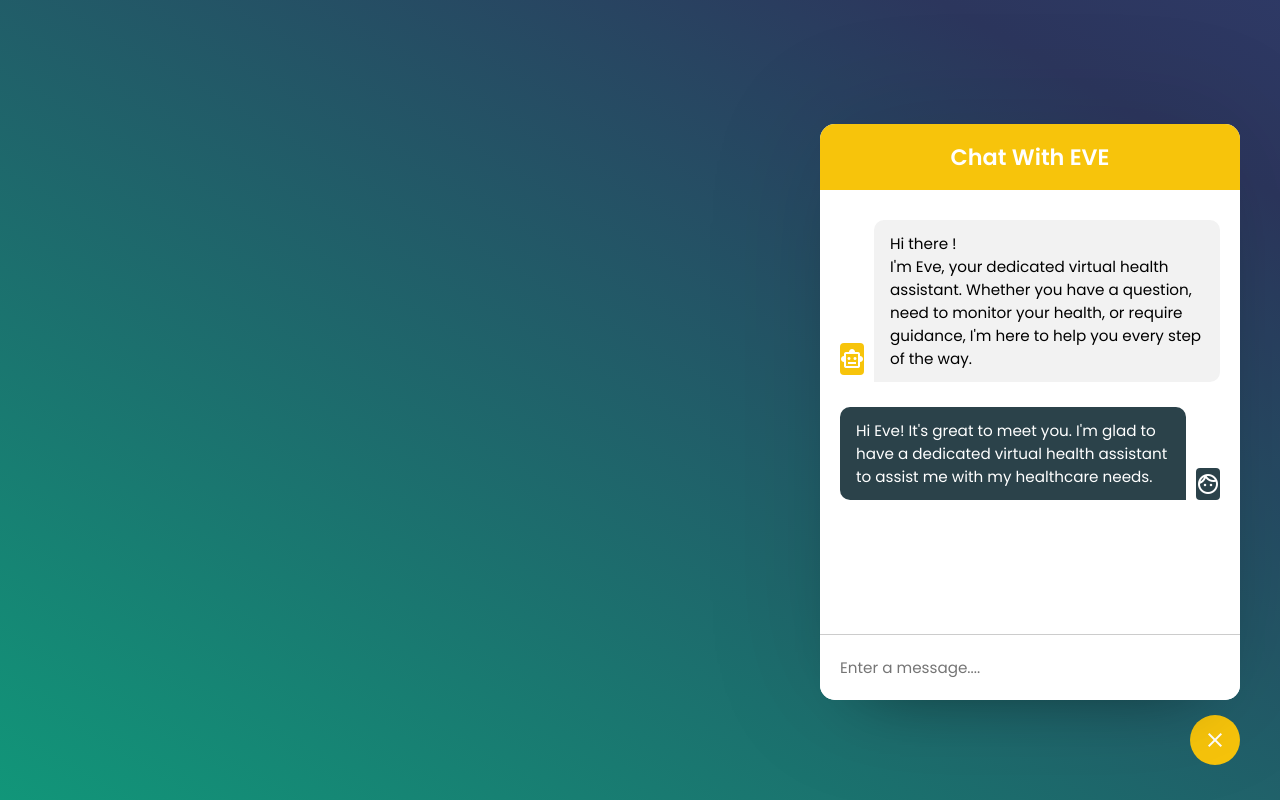
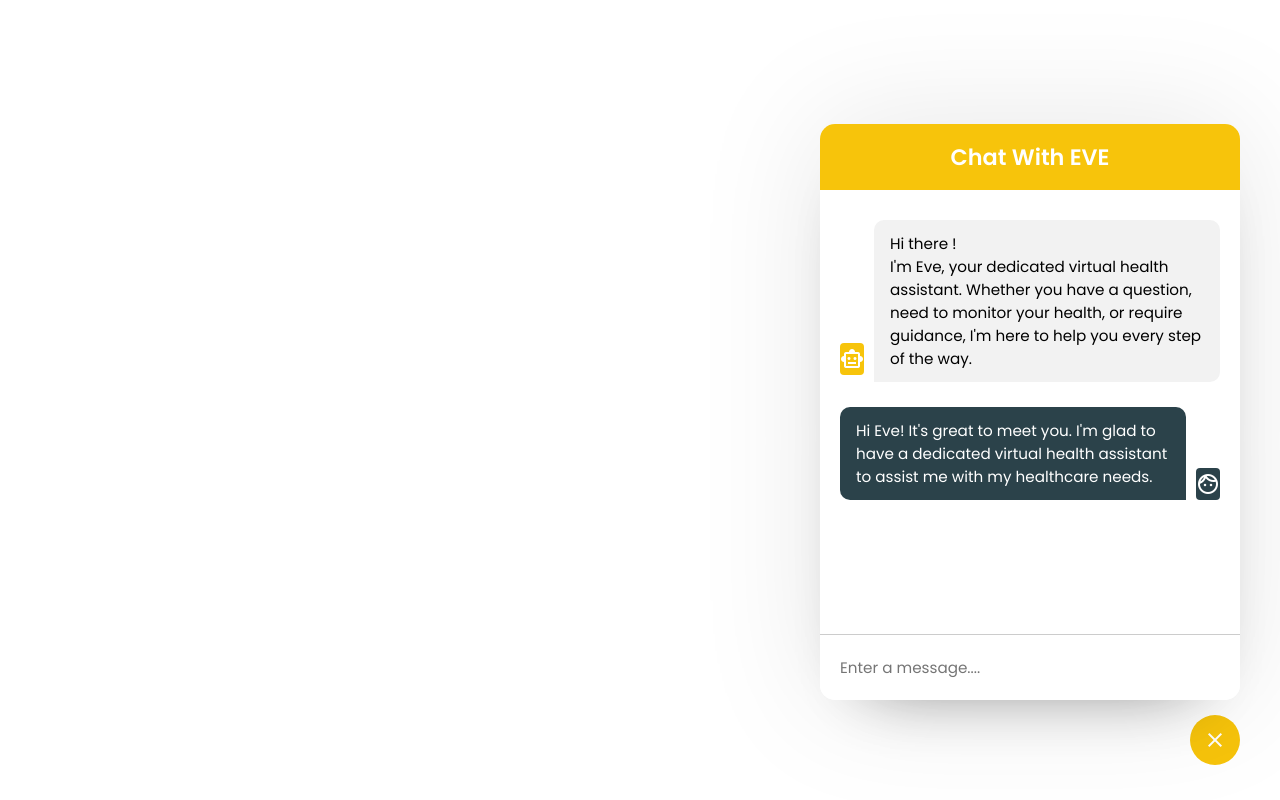
Before and after one commit to srinath0307/CareSupportAI, a Django app: page /chat in a window 1280 px wide. Run offline with Django 4.2, Linux system fonts and the light colour scheme.

Commit message:
minor bug fix

```diff
--- a/Medilab/static/Medilab/css/chat.css
+++ b/Medilab/static/Medilab/css/chat.css
@@ -7,18 +7,22 @@
     font-family: "Poppins", sans-serif;
 }
 
-body {
+/*body {*/
+/*    background: linear-gradient(30deg, #D6D5A8,#03C988,#2C365D,#3E54AC);*/
+/*    background-size: 400% 400%;*/
+/*    animation: gradientAnimation 11s ease infinite;*/
+/*    display: flex;*/
+/*    justify-content: center;*/
+/*    align-items: center;*/
+/*    height: 100vh;*/
+/*}*/
+
+
+.container {
     background: linear-gradient(30deg, #D6D5A8,#03C988,#2C365D,#3E54AC);
     background-size: 400% 400%;
     animation: gradientAnimation 11s ease infinite;
     display: flex;
-    justify-content: center;
-    align-items: center;
-    height: 100vh;
-}
-
-
-?.container {
     background: #4a5464;
     display: flex;
     justify-content: center;
```
